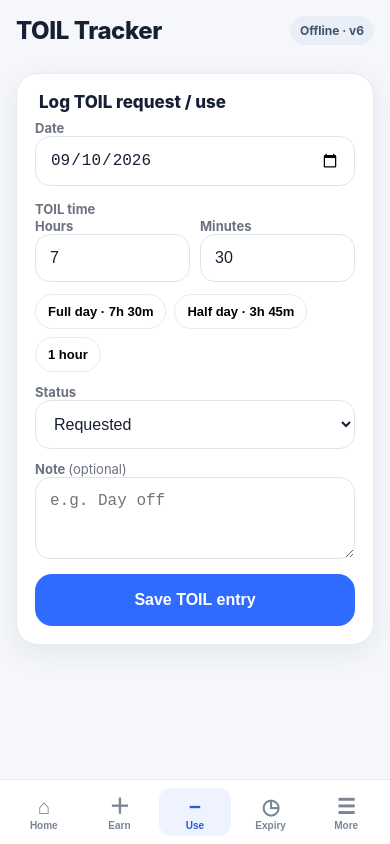
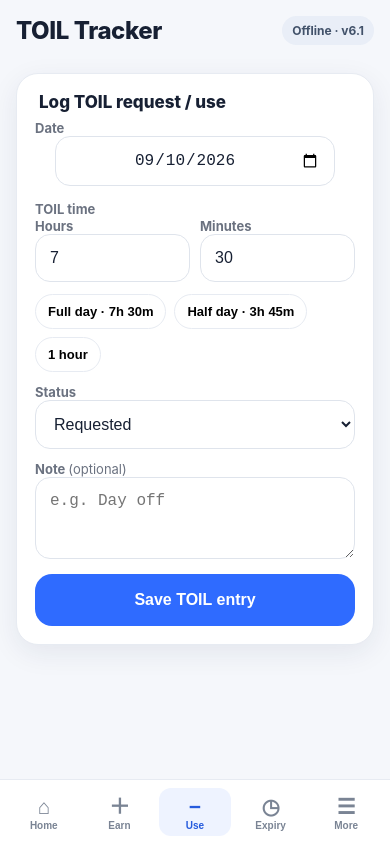
Before and after one commit to JHughes89/TOIL-Tracker, a plain HTML site: page index.html in a window 390 px wide. Both pictures are taken after a click on the button "＋ Use / request TOIL". Drawn offline with Linux system fonts and the light colour scheme.

Commit message:
Add files via upload

```diff
--- a/index.html
+++ b/index.html
@@ -10,7 +10,7 @@
 </head>
 <body>
 <div class="app">
-  <header class="topbar"><div class="brand"><h1>TOIL Tracker</h1><div class="pill">Offline · v6</div></div></header>
+  <header class="topbar"><div class="brand"><h1>TOIL Tracker</h1><div class="pill">Offline · v6.1</div></div></header>
   <main>
     <section id="home" class="screen active">
       <div class="card hero"><div class="eyebrow">Available now</div><div class="big" id="availableNow">—</div><div class="sub">Earned minus approved TOIL</div></div>
--- a/styles.css
+++ b/styles.css
@@ -84,3 +84,18 @@ hr{border:0;border-top:1px solid var(--line);margin:18px 0}
 .history-card{border-top-color:var(--blue);background:linear-gradient(180deg,#f7f9ff,#fff 120px)}
 .overtime-card{border-top-color:#775da6;background:linear-gradient(180deg,#f6f1fb,#fff 120px)}
 .data-card{border-top-color:var(--green);background:linear-gradient(180deg,#effaf5,#fff 120px)}
+
+/* v6.1 - compact date fields */
+#earnDate, #takeDate, #otDate{
+  max-width: 320px;
+  width: 100%;
+  margin-left: auto;
+  margin-right: auto;
+  display: block;
+  text-align: center;
+}
+@media(max-width:420px){
+  #earnDate, #takeDate, #otDate{
+    max-width: 280px;
+  }
+}
--- a/sw.js
+++ b/sw.js
@@ -1,4 +1,4 @@
-const CACHE='toil-tracker-v6';
+const CACHE='toil-tracker-v6-1';
 const ASSETS=['./','./index.html','./styles.css','./app.js','./manifest.json','./icon.svg'];
 self.addEventListener('install',e=>{self.skipWaiting();e.waitUntil(caches.open(CACHE).then(c=>c.addAll(ASSETS)))});
 self.addEventListener('activate',e=>e.waitUntil(caches.keys().then(keys=>Promise.all(keys.filter(k=>k!==CACHE).map(k=>caches.delete(k)))).then(()=>self.clients.claim())));
```
Also changed, not shown: README.txt.
